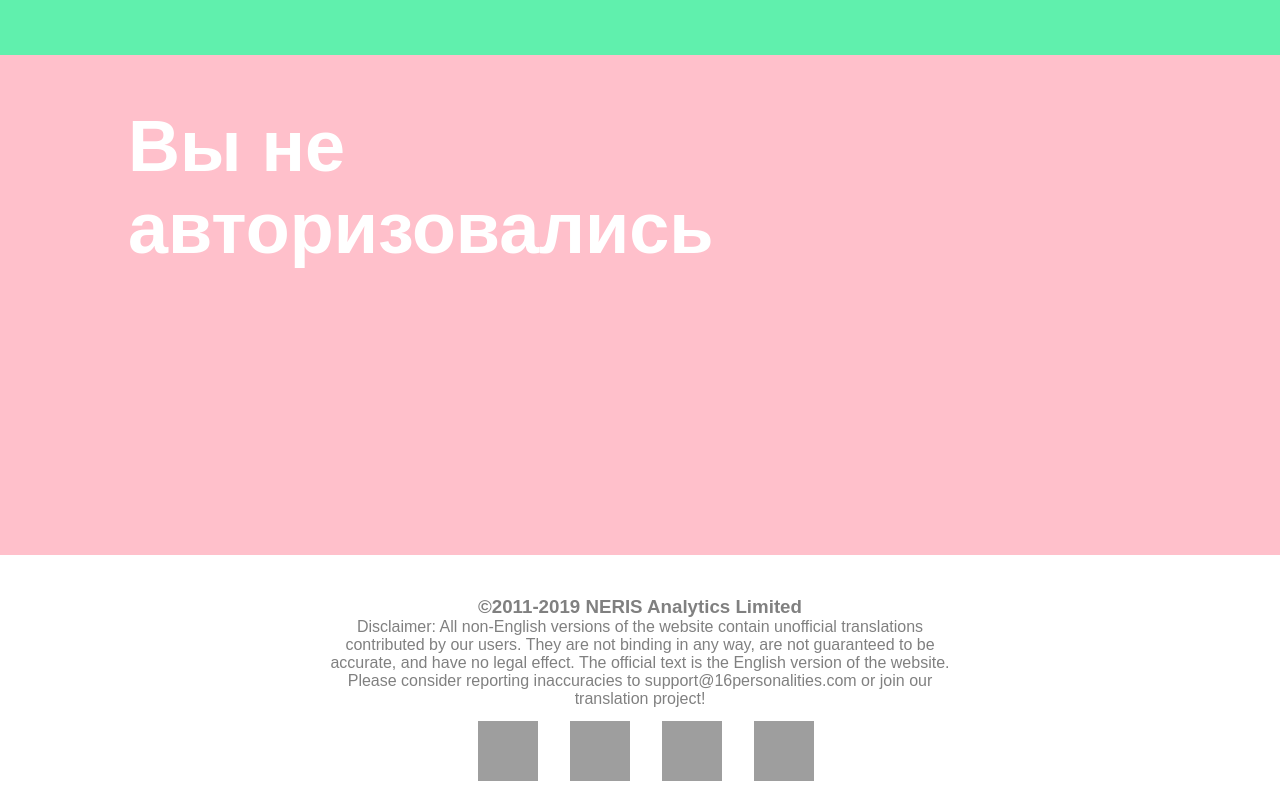
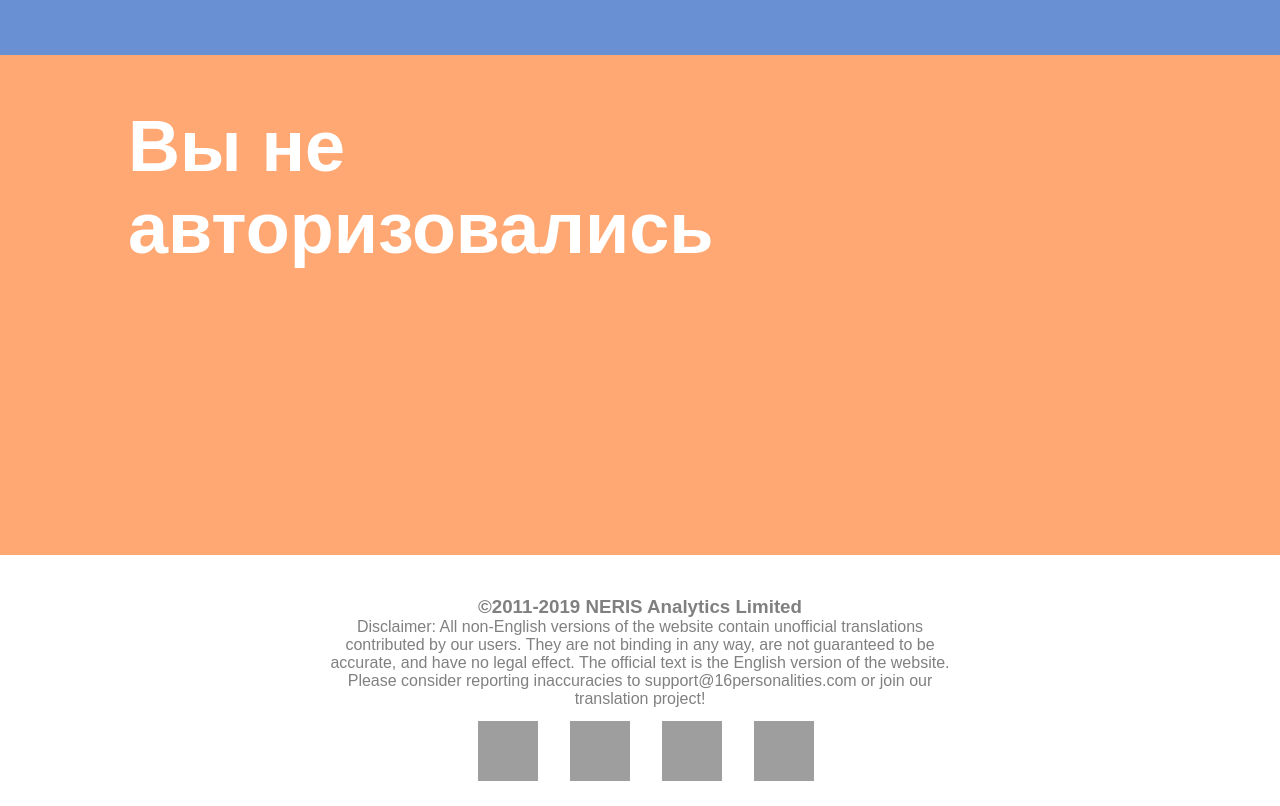
Before and after one commit to EdwardASNL17/DBProject, a PHP site: page /results.php in a window 1280 px wide. Shown: the part 555-1361 px from the top of the page. Run offline with PHP 8.4, Linux system fonts and the light colour scheme; grey boxes are pictures that could not be loaded.

Commit message:
Добавлены стили blue и peach

```diff
--- a/css/style.css
+++ b/css/style.css
@@ -827,3 +827,11 @@ body{
 	border-left: 4px solid white;
 	padding-left: 2%;
 }
+.peach
+{
+	background-color: #FFA873;
+}
+.blue
+{
+	background-color: #6A90D4;
+}
--- a/results.php
+++ b/results.php
@@ -36,14 +36,14 @@
  	<a href="/feedback.php">Связаться</a>
  	<?php if(isset($_SESSION['login'])) { ?><a href="/signin.php">Личный кабинет</a><?php } else { ?> <a href="/signin.php">Войти</a><?php }  ?>
 </div>
-<div class="us">
+<div class="us blue">
 	<div class="us-content" >
 		<h1>Результаты теста</h1>
 		<p>Пожалуйста, не стесняйтесь, и присылайте нам ваши вопросы, комментарии или предложения, - мы читаем каждое письмо, и хотели бы услышать ваши мнения. Извините, но в данный момент мы можем отвечать только на сообщения на английском языке.</p>
 	</div>
 	<img class="usImg" src="https://image.flaticon.com/icons/svg/2958/2958889.svg">
 </div>
-<div class="us pink">
+<div class="us peach">
 	<div class="us-content" >
 		<?php if (!isset($_SESSION['login'])) { ?>
 			<h1>Вы не авторизовались</h1>
```
